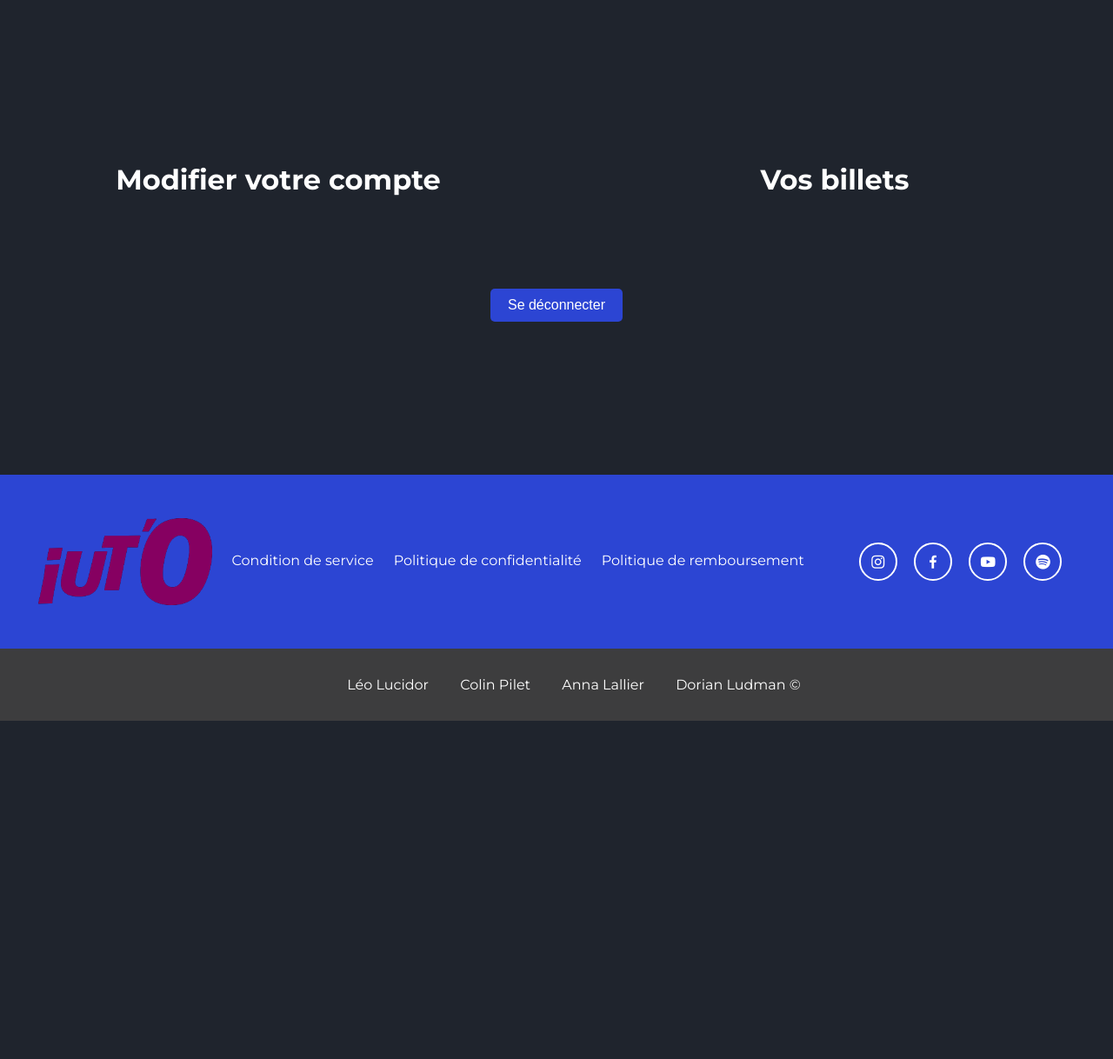
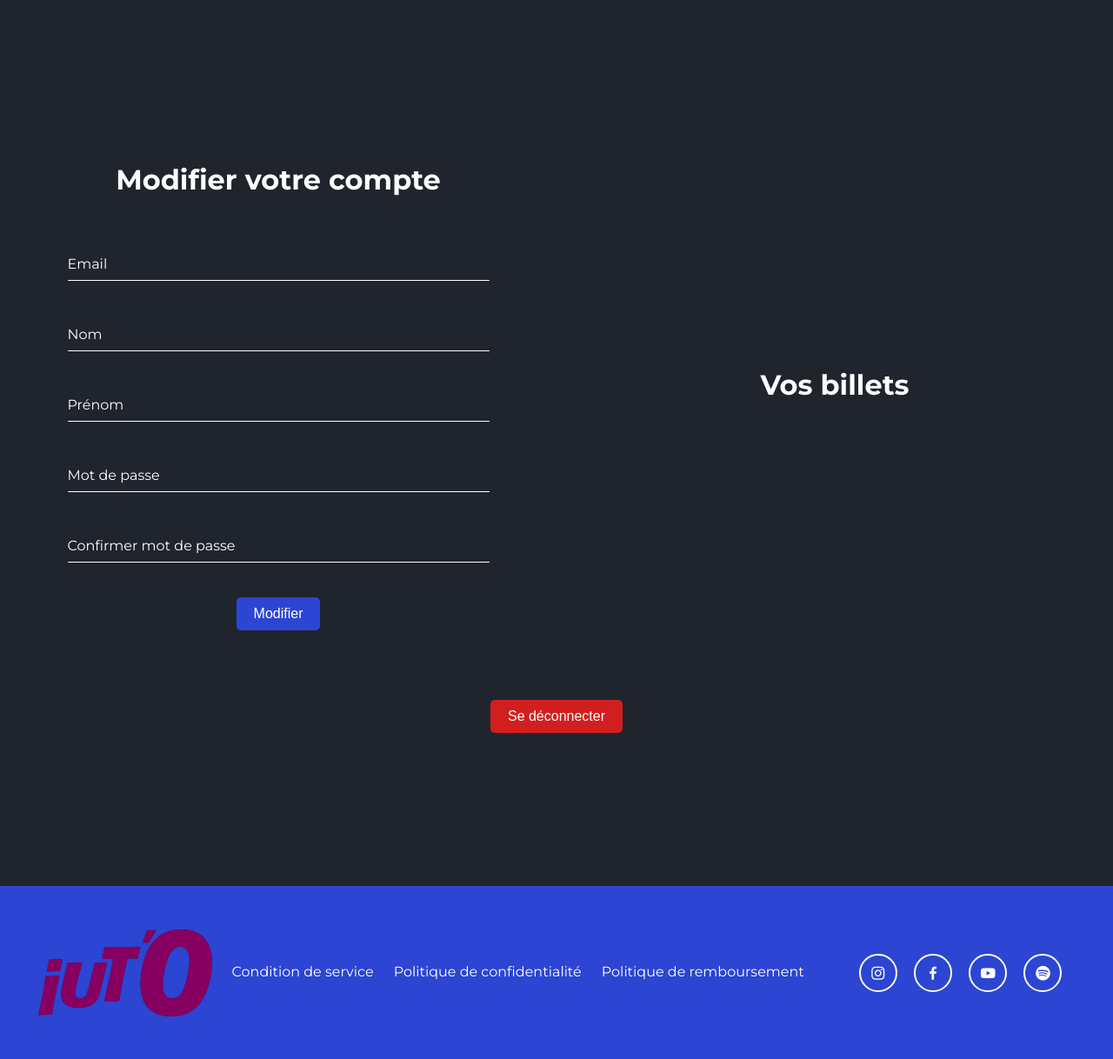
Before and after one commit to DorianLudm/Fest-IUT-O, a Flask app: page /compte in a window 1280 px wide. Shown: the top 1218 px of the page at 87% size. Before the commit the page ends 829 px from the top, so only its background shows below. Run offline with Flask 3, Linux system fonts and the light colour scheme; the visitor is signed in with stand-in values (Sample User, id 1); parts of the project's set-up code (start-up, migrations or seed data) failed here and were passed over.

Commit message:
modif compte

```diff
--- a/festIUTO/static/css/compte.css
+++ b/festIUTO/static/css/compte.css
@@ -68,6 +68,7 @@
     outline: none;
     background: transparent;
   }
+
   #login-box .user-box label {
     position: absolute;
     top:0;
@@ -189,7 +190,7 @@
 }
 
 .deco-btn button {
-  background-color: #2c45d3;
+  background-color: #d21e1e;
   border-radius: 5px;
   border: 0;
   padding: 10px 20px;
@@ -200,7 +201,7 @@
 }
 
 .deco-btn button:hover {
-  box-shadow: 0 0 15px #2c45d3;
+  box-shadow: 0 0 15px #d21e1e;
   transition: .5s;
 }
 
@@ -231,3 +232,42 @@
   justify-content: center;
   align-items: center;
 }
+
+.user-box {
+  display: flex;
+  flex-direction: column;
+  justify-content: center;
+  align-items: center;
+  margin-top: 2em;
+  position: relative;
+}
+
+.container-left .user-box label {
+    position: absolute;
+    top:0;
+    left: 0;
+    padding: 10px 0;
+    font-size: 16px;
+    color: #fff;
+    pointer-events: none;
+    transition: .5s;
+  }
+
+  .container-left .user-box input:focus ~ label,
+  .container-left .user-box input:valid ~ label {
+    top: -20px;
+    left: 0;
+    font-size: 12px;
+  }
+
+  .container-left input[type="text"], .container-left input[type="password"] {
+    width: 100%;
+    padding: 10px 0;
+    font-size: 16px;
+    color: #fff;
+    margin-bottom: 10px;
+    border: none;
+    border-bottom: 1px solid #fff;
+    outline: none;
+    background: transparent;
+  }
--- a/festIUTO/templates/compte.html
+++ b/festIUTO/templates/compte.html
@@ -60,11 +60,40 @@
     {% else %}
     <!-- quand on est co -->
     <div class="container-all">
+      <!-- profil -->
       <div class="container-left">
-        <h2>Modifier votre compte {{ session['utilisateur'][1] }}</h2>
+        <h2 class="element">Modifier votre compte {{ session['utilisateur'][1] }}</h2>
+        <form role="form" method="POST" action ="{{ url_for('compte') }}">
+          {{ formModif.hidden_tag() }}
+          <div class="user-box">
+            {{ formModif.mail(size=50, class_="form-control element", id="email") }}
+            <label class="element" for="email">Email</label>
+          </div>
+          <div class="user-box">
+            {{ formModif.nom(size=50, class_="form-control element", id="nom") }}
+            <label class="element" for="nom">Nom</label>
+          </div>
+          <div class="user-box">
+            {{ formModif.prenom(size=50, class_="form-control element", id="prenom") }}
+            <label class="element" for="prenom">Prénom</label>
+          </div>
+          <div class="user-box">
+            {{ formModif.mdp(size=50, class_="form-control element", id="password") }}
+            <label class="element" for="password">Mot de passe</label>
+          </div>
+          <div class="user-box">
+            {{ formModif.confirmerMdp(size=50, class_="form-control element", id="ConfirmPassword") }}
+            <label class="element" for="password">Confirmer mot de passe</label>
+          </div>
+          <div class="valid-container">
+            <input type="submit" value="Modifier" class="element">
+          </div>
+        </form>
       </div>
+
+      <!-- billet -->
       <div class="container-right">
-        <h2>Vos billets</h2>
+        <h2 class="element">Vos billets</h2>
       </div>
       <a class="deco-btn" href="{{ url_for('logout') }}"><button>Se déconnecter</button></a>
     </div>
--- a/festIUTO/views.py
+++ b/festIUTO/views.py
@@ -76,6 +76,21 @@
         dateCarte = self.dateCarte.data
         codeCarte = self.codeCarte.data
         return (email, nom, prenom, adresse, codePostal, ville, pays, tel, numeroCarte, dateCarte, codeCarte)
+
+class ModifierForm(FlaskForm):
+    nom = StringField('nom', validators=[DataRequired()])
+    prenom = StringField('prenom', validators=[DataRequired()])
+    mail = StringField('email', validators=[DataRequired()])
+    mdp = PasswordField('Password', validators=[DataRequired()])
+    confirmerMdp = PasswordField('Confirmer Password', validators=[DataRequired()])
+
+    def get_modifier_user(self):
+        nom = self.nom.data
+        prenom = self.prenom.data
+        mail = self.mail.data
+        mdp = self.mdp.data
+        confirmerMdp = self.confirmerMdp.data
+        return (nom, prenom, mail, mdp, confirmerMdp)
 
 
 @app.route('/')
@@ -175,6 +190,7 @@
 @app.route('/compte', methods=("GET","POST",))
 def compte():
     f = LoginForm()
+    modifForm = ModifierForm()
     f2 = InscriptionForm()
     # inscription
     if f2.validate_on_submit():
@@ -189,10 +205,32 @@
             session['utilisateur'] = user
             print("login : "+str(session['utilisateur']))
             return redirect(url_for('index'))
+    if 'utilisateur' in session:
+        # modifForm.nom.data = session['utilisateur'][0]
+        # modifForm.prenom.data = session['utilisateur'][1]
+        # modifForm.mail.data = session['utilisateur'][2]
+        # modifForm.mdp.data = get_password_with_email(cnx, session['utilisateur'][2])
+        render_template(
+            "compte.html",
+            title="Festiut'O | Compte",
+            formConnexion=f,
+            formModif = modifForm,
+            formInscription=f2,
+        )
+    if modifForm.validate_on_submit():
+        modif = modifForm.get_modifier_user()
+        if modif[3] == modif[4]:
+            print("modif : "+str(modif))
+            modifier_acheteur(cnx, modif[0], modif[1], modif[2], modif[3])
+            session.pop('utilisateur', None)
+            session['utilisateur'] = get_nom_and_email(cnx, modif[2])
+            return redirect(url_for('compte'))
+        print("mdp non identique")
     return render_template(
         "compte.html",
         title="Festiut'O | Compte",
         formConnexion=f,
+        formModif = modifForm,
         formInscription=f2
         )
 
```
Also changed, not shown: festIUTO/requette.py (+9 -0 lines).
